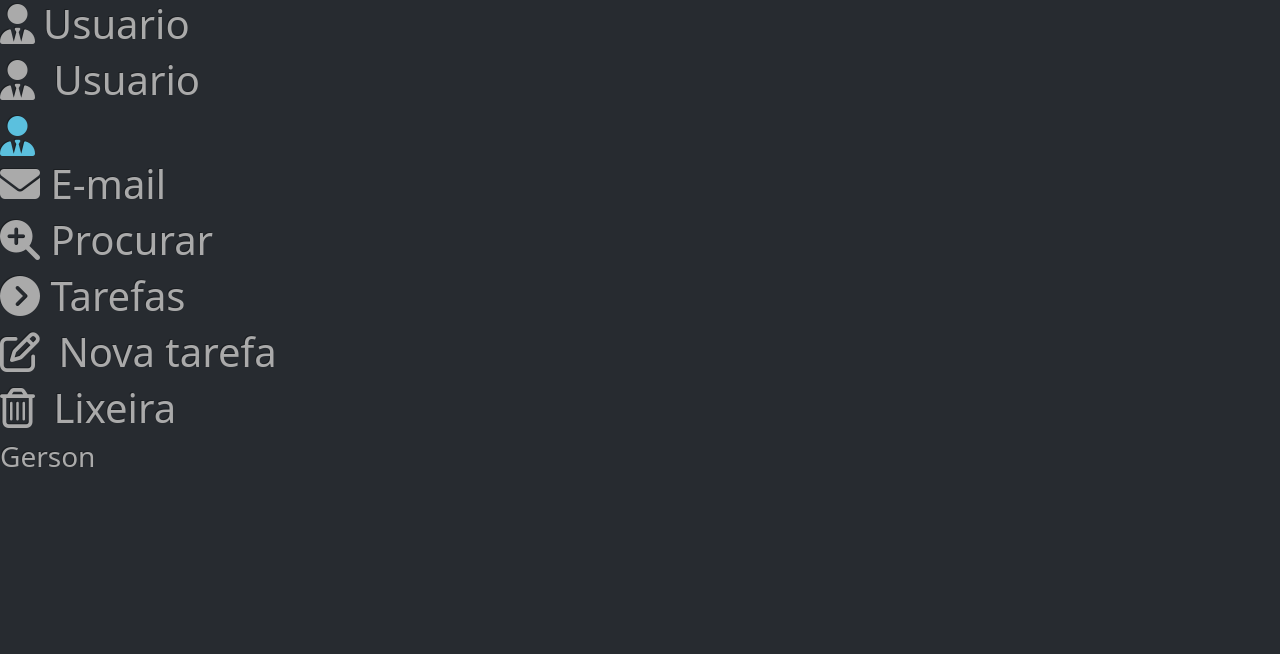
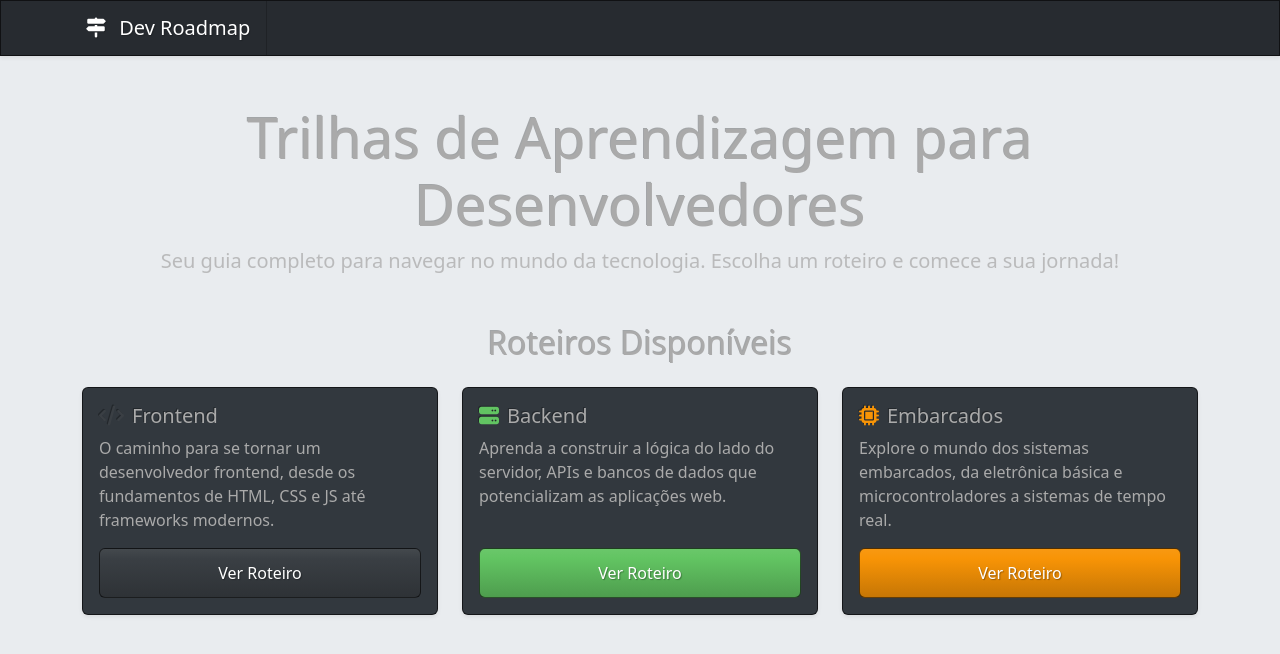
Before and after one commit to GersonESantos/roadmap, a plain HTML site: page v0/frontend/index.html in a window 1280 px wide. Drawn offline with Linux system fonts and the light colour scheme.

Commit message:
Update index.html

```diff
--- a/v0/frontend/index.html
+++ b/v0/frontend/index.html
@@ -3,25 +3,70 @@
 <head>
     <meta charset="UTF-8">
     <meta name="viewport" content="width=device-width, initial-scale=1.0">
-    <title>Lista de tarefas</title>
+    <title>Dev Roadmap - Seu Guia de Carreira em Tecnologia</title>
     <link rel="stylesheet" href="assets/css/bootstrap.min.css">
     <link rel="stylesheet" href="assets/fontawesome/all.min.css">
+    <link rel="shortcut icon" href="assets/imagens/favicon.png" type="image/png">
+</head>
+<body class="bg-light">
+    <!-- Barra de Navegação -->
+    <nav class="navbar navbar-expand-lg navbar-dark bg-dark shadow-sm">
+        <div class="container">
+            <a class="navbar-brand" href="#">
+                <i class="fa-solid fa-map-signs me-2"></i>
+                Dev Roadmap
+            </a>
+        </div>
+    </nav>
 
+    <!-- Conteúdo Principal -->
+    <main class="container mt-5">
+        <!-- Seção de Apresentação (Hero) -->
+        <header class="text-center mb-5">
+            <h1 class="display-4">Trilhas de Aprendizagem para Desenvolvedores</h1>
+            <p class="lead text-muted">Seu guia completo para navegar no mundo da tecnologia. Escolha um roteiro e comece a sua jornada!</p>
+        </header>
 
-    <link rel="shortcut icon" href="assets/imagens/favicon.png" type="assets/imagens/png">
-</head>
-<body>
-    <h1><i class="fa-solid fa-user-tie me-2"></i>Usuario</h1>
-    <h1><i class="fa-solid fa-user-tie me-2"></i>  Usuario</h1>
-    <h1 class="m-0 p-0 text-info"><i class="fa-solid fa-user-tie me-2"></i><span id="username"></span></h1>
-     <h1><i class="fas fa-envelope"></i>   E-mail </h1>
-    <h1><i class="fa-solid fa-magnifying-glass-plus"></i>  Procurar</h1>
+        <!-- Seção de Roteiros -->
+        <section>
+            <h2 class="mb-4 text-center">Roteiros Disponíveis</h2>
+            <div class="row">
+                <!-- Card de Roteiro: Frontend -->
+                <div class="col-md-6 col-lg-4 mb-4">
+                    <div class="card h-100 shadow-sm">
+                        <div class="card-body d-flex flex-column">
+                            <h5 class="card-title"><i class="fa-solid fa-code me-2 text-primary"></i>Frontend</h5>
+                            <p class="card-text">O caminho para se tornar um desenvolvedor frontend, desde os fundamentos de HTML, CSS e JS até frameworks modernos.</p>
+                            <a href="#" class="btn btn-primary mt-auto">Ver Roteiro</a>
+                        </div>
+                    </div>
+                </div>
 
-    <h1><i class="fa-solid fa-circle-chevron-right"></i>  Tarefas   </h1>
-    <h1><i class="fa-regular fa-pen-to-square me-2"></i>  Nova tarefa</h1>
-    <h1><i class="fa-regular fa-trash-can me-2"></i> Lixeira</h1>
+                <!-- Card de Roteiro: Backend -->
+                <div class="col-md-6 col-lg-4 mb-4">
+                    <div class="card h-100 shadow-sm">
+                        <div class="card-body d-flex flex-column">
+                            <h5 class="card-title"><i class="fa-solid fa-server me-2 text-success"></i>Backend</h5>
+                            <p class="card-text">Aprenda a construir a lógica do lado do servidor, APIs e bancos de dados que potencializam as aplicações web.</p>
+                            <a href="#" class="btn btn-success mt-auto">Ver Roteiro</a>
+                        </div>
+                    </div>
+                </div>
 
-    <h3>Gerson</h3>
+                <!-- Card de Roteiro: Embarcados -->
+                <div class="col-md-6 col-lg-4 mb-4">
+                    <div class="card h-100 shadow-sm">
+                        <div class="card-body d-flex flex-column">
+                            <h5 class="card-title"><i class="fa-solid fa-microchip me-2 text-warning"></i>Embarcados</h5>
+                            <p class="card-text">Explore o mundo dos sistemas embarcados, da eletrônica básica e microcontroladores a sistemas de tempo real.</p>
+                            <a href="#" class="btn btn-warning mt-auto">Ver Roteiro</a>
+                        </div>
+                    </div>
+                </div>
+                <!-- Adicione mais cards para outros roteiros aqui (ex: DevOps, Mobile, etc.) -->
+            </div>
+        </section>
+    </main>
 
     <script src="assets/js/bootstrap.bundle.min.js"></script>
 </body>
```
